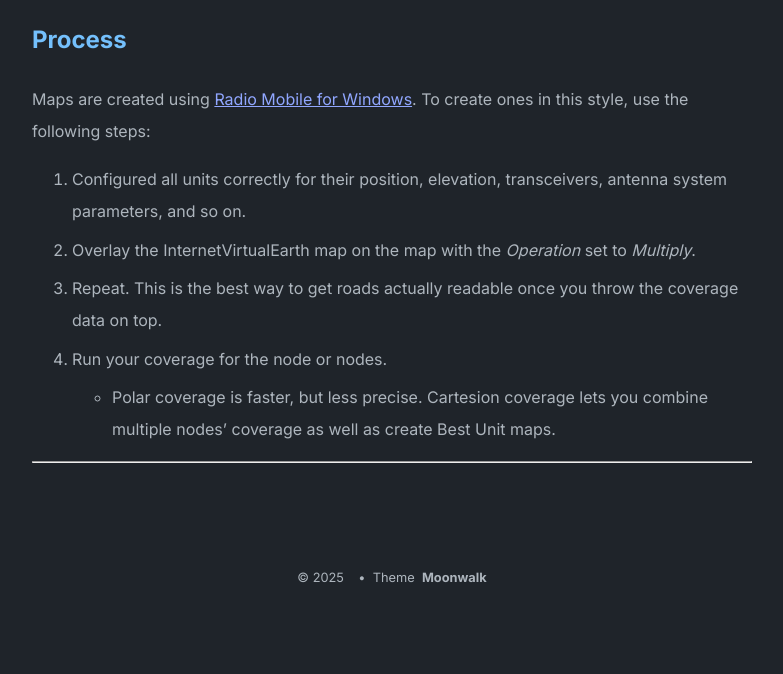
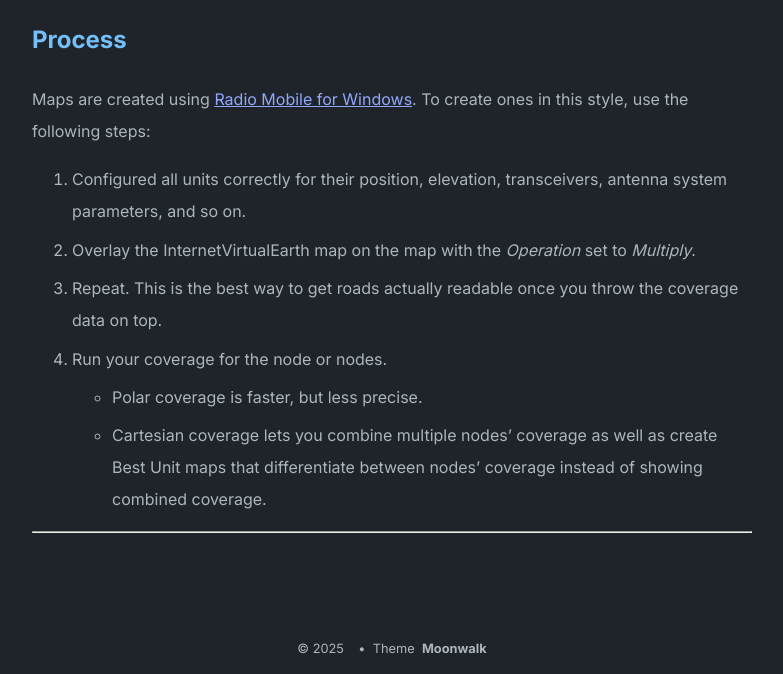
Before and after one commit to maplemesh/maplemesh.org, a Jekyll site: the page built from Coverage.md, in a window 1280 px wide. Shown: the part 921-1595 px from the top of the page, without its empty margins (248-1031 px from the left). Built offline with Jekyll 4.4.1, drawn with Linux system fonts in a browser that asks for light colours; before the commit the page ends 1525 px from its top, so only the background shows below that.

Commit message:
Fix typo, expand on "best node" maps.

```diff
--- a/Coverage.md
+++ b/Coverage.md
@@ -18,6 +18,7 @@ Maps are created using [Radio Mobile for Windows](https://www.ve2dbe.com). To cr
 1. Overlay the InternetVirtualEarth map on the map with the *Operation* set to *Multiply*.
 1. Repeat. This is the best way to get roads actually readable once you throw the coverage data on top.
 1. Run your coverage for the node or nodes.
-  - Polar coverage is faster, but less precise. Cartesion coverage lets you combine multiple nodes' coverage as well as create Best Unit maps.
+  - Polar coverage is faster, but less precise.
+  - Cartesian coverage lets you combine multiple nodes' coverage as well as create Best Unit maps that differentiate between nodes' coverage instead of showing combined coverage.
 
 ---
```
